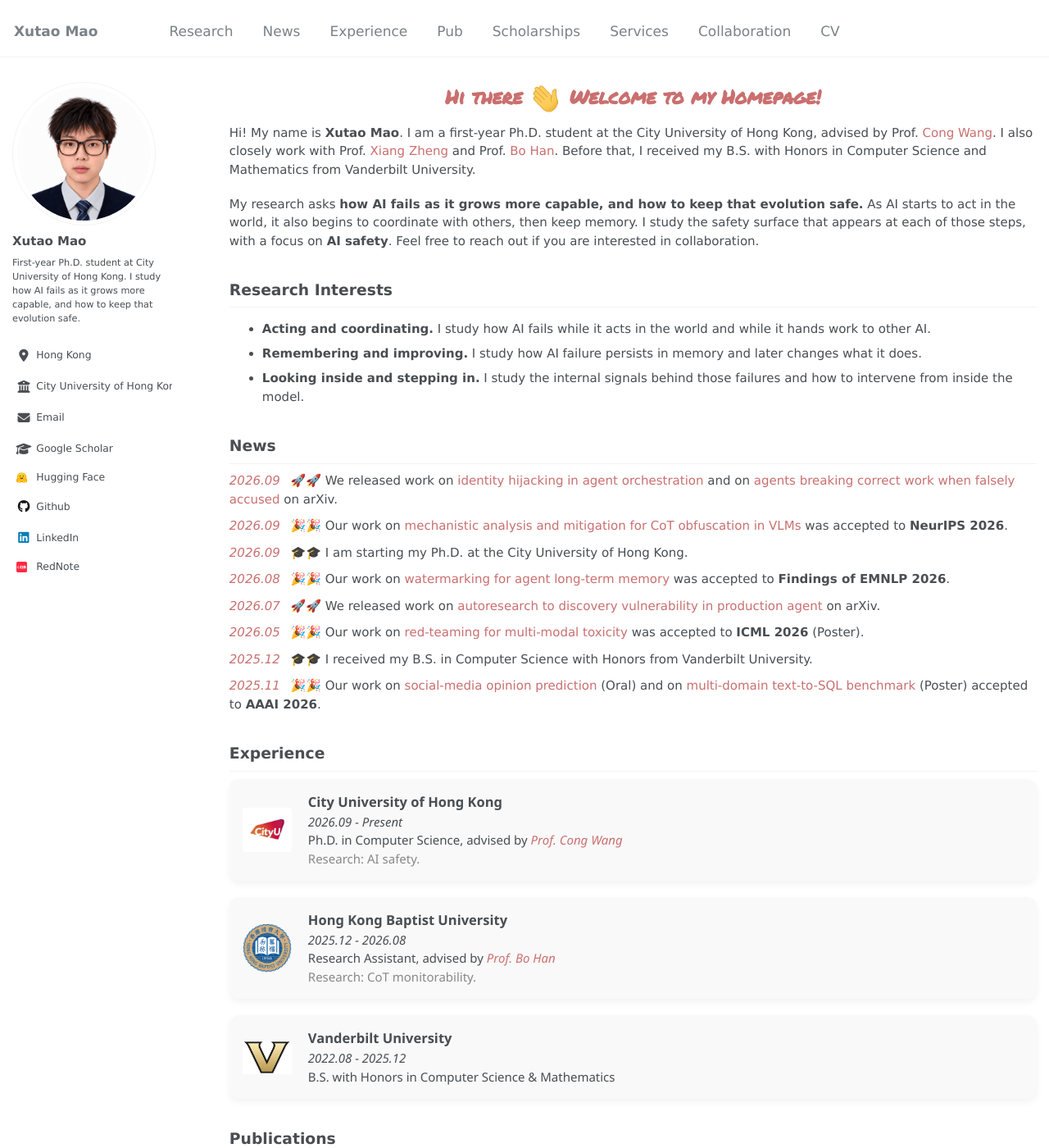
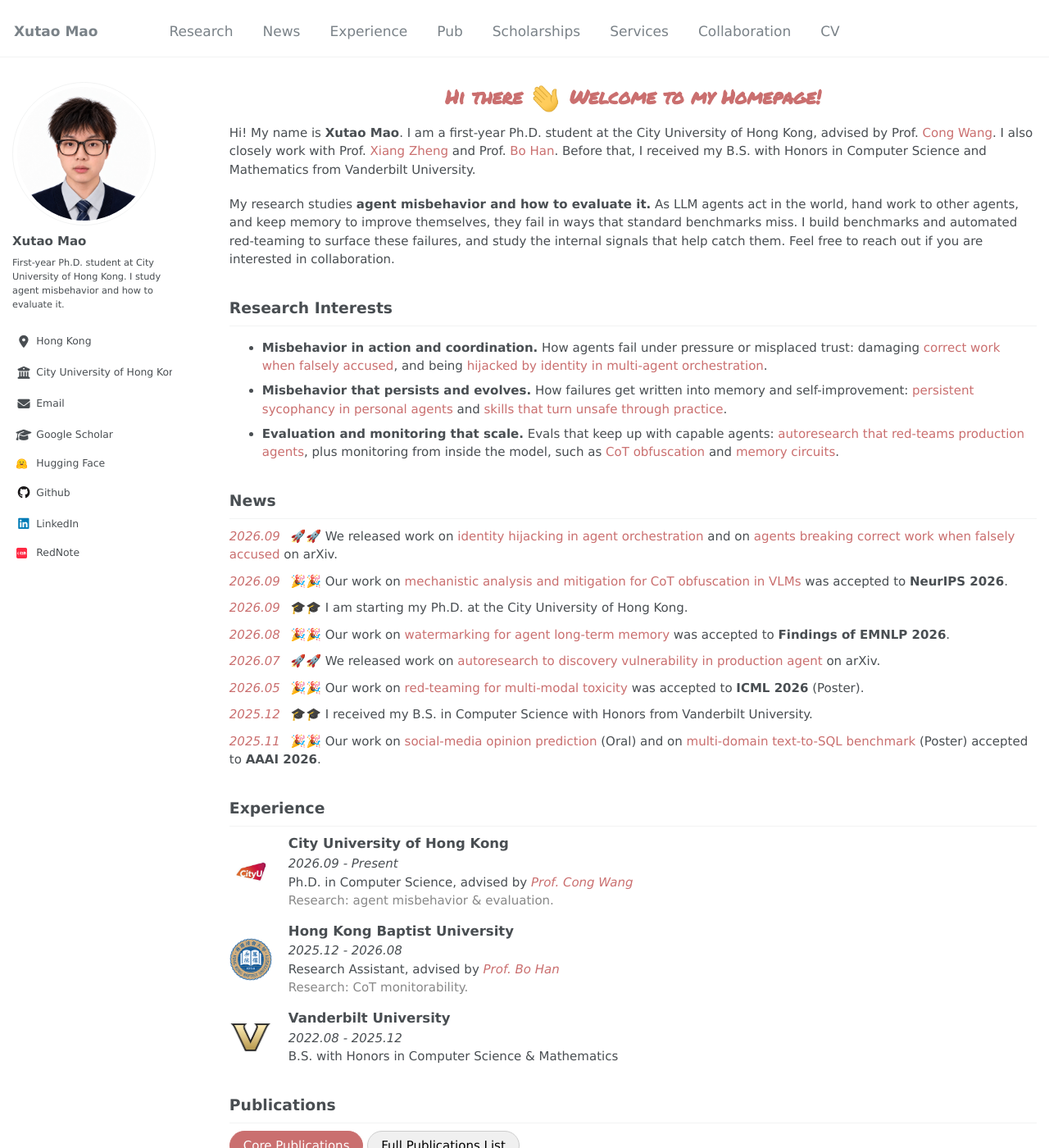
Before and after one commit to henrymao2004/henrymao2004.github.io, a Jekyll site: the page built from _pages/about.md, in a window 1280 px wide and 1400 px high. Shown: the whole window at 82% size. Built offline with Jekyll 4.4.1, drawn with Linux system fonts in a browser that asks for light colours; some web fonts are replaced; some of the changed text lies outside the part shown.

Commit message:
Refocus homepage on agent misbehavior & evaluation; flatten page style
Co-Authored-By: Claude Opus 5.5 <noreply@anthropic.com>

```diff
--- a/_config.yml
+++ b/_config.yml
@@ -2,7 +2,7 @@ locale                   : "en-US"
 title                    : "Xutao Mao"
 title_separator          : "-"
 name                     : "Xutao Mao"
-description              : &description "Xutao Mao, first-year Ph.D. student at City University of Hong Kong, working on trustworthy AI and AI safety."
+description              : &description "Xutao Mao, first-year Ph.D. student at City University of Hong Kong, working on agent misbehavior and evaluation."
 url                      : "https://henrymao2004.github.io"
 baseurl                  : ""
 repository               : "henrymao2004/henrymao2004.github.io"
@@ -11,7 +11,7 @@ author:
   avatar           : "bio.jpg"
   name             : "Xutao Mao"
   pronouns         :
-  bio              : "First-year Ph.D. student at City University of Hong Kong. I study how AI fails as it grows more capable, and how to keep that evolution safe."
+  bio              : "First-year Ph.D. student at City University of Hong Kong. I study agent misbehavior and how to evaluate it."
   location         : "Hong Kong"
   employer         : "City University of Hong Kong"
   uri              :
--- a/_pages/about.md
+++ b/_pages/about.md
@@ -11,13 +11,13 @@ redirect_from:
 
 Hi! My name is **Xutao Mao**. I am a first-year Ph.D. student at the City University of Hong Kong, advised by Prof. [Cong Wang](https://www.cs.cityu.edu.hk/~congwang/). I also closely work with Prof. [Xiang Zheng](https://x-zheng16.github.io) and Prof. [Bo Han](https://bhanml.github.io/). Before that, I received my B.S. with Honors in Computer Science and Mathematics from Vanderbilt University.
 
-My research asks **how AI fails as it grows more capable, and how to keep that evolution safe.** As AI starts to act in the world, it also begins to coordinate with others, then keep memory. I study the safety surface that appears at each of those steps, with a focus on **AI safety**. Feel free to reach out if you are interested in collaboration.
+My research studies **agent misbehavior and how to evaluate it.** As LLM agents act in the world, hand work to other agents, and keep memory to improve themselves, they fail in ways that standard benchmarks miss. I build benchmarks and automated red-teaming to surface these failures, and study the internal signals that help catch them. Feel free to reach out if you are interested in collaboration.
 
 Research Interests
 ------------------
-- **Acting and coordinating.** I study how AI fails while it acts in the world and while it hands work to other AI.
-- **Remembering and improving.** I study how AI failure persists in memory and later changes what it does.
-- **Looking inside and stepping in.** I study the internal signals behind those failures and how to intervene from inside the model.
+- **Misbehavior in action and coordination.** How agents fail under pressure or misplaced trust: damaging [correct work when falsely accused](https://arxiv.org/abs/2609.32616), and being [hijacked by identity in multi-agent orchestration](https://arxiv.org/abs/2609.32635).
+- **Misbehavior that persists and evolves.** How failures get written into memory and self-improvement: [persistent sycophancy in personal agents](https://arxiv.org/abs/2607.10526) and [skills that turn unsafe through practice](https://arxiv.org/abs/2608.12851).
+- **Evaluation and monitoring that scale.** Evals that keep up with capable agents: [autoresearch that red-teams production agents](https://arxiv.org/abs/2607.11698), plus monitoring from inside the model, such as [CoT obfuscation](https://arxiv.org/abs/2609.24243) and [memory circuits](https://arxiv.org/abs/2605.03354).
 
 News
 ---------------
@@ -45,7 +45,7 @@ Experience
           <strong>City University of Hong Kong</strong><br>
           <em>2026.09 - Present</em><br>
           Ph.D. in Computer Science, advised by <a href="https://www.cs.cityu.edu.hk/~congwang/"><em>Prof. Cong Wang</em></a><br>
-          <span style="color:#888;">Research: AI safety.</span>
+          <span style="color:#888;">Research: agent misbehavior &amp; evaluation.</span>
       </div>
   </div>
 
@@ -87,8 +87,8 @@ Publications
       <span class="pub-entry-authors"><strong>Xutao Mao</strong>*, Jianing Zhu*, Jinman Zhao, Tongliang Liu, Xiaowen Chu, Cong Wang&dagger;, Bo Han&dagger;</span>
       <em class="pub-entry-venue">Advances in Neural Information Processing Systems, 2026</em>
       <div class="pub-entry-links">
-        <a href="https://arxiv.org/abs/2609.24243" target="_blank">PAPER</a>
-        <a href="https://github.com/henrymao2004/tame" target="_blank">CODE</a>
+        <a href="https://arxiv.org/abs/2609.24243" target="_blank">Paper</a>
+        <a href="https://github.com/henrymao2004/tame" target="_blank">Code</a>
       </div>
     </div>
   </div>
@@ -102,8 +102,8 @@ Publications
       <span class="pub-entry-authors"><strong>Xutao Mao</strong>, Liangjie Zhao, Tao Liu, Xiang Zheng&dagger;, Hongying Zan, Cong Wang&dagger;</span>
       <em class="pub-entry-venue">Proceedings of the 43rd International Conference on Machine Learning, 2026</em>
       <div class="pub-entry-links">
-        <a href="https://arxiv.org/abs/2605.00699" target="_blank">PAPER</a>
-        <a href="https://github.com/henrymao2004/STARE" target="_blank">CODE</a>
+        <a href="https://arxiv.org/abs/2605.00699" target="_blank">Paper</a>
+        <a href="https://github.com/henrymao2004/STARE" target="_blank">Code</a>
       </div>
     </div>
   </div>
@@ -117,10 +117,10 @@ Publications
       <span class="pub-entry-authors"><strong>Xutao Mao</strong>*, Rui Qian*, Linghan Chen, Yudong Gao, Junchi Liao, Jiulin Cai, Jinman Zhao, Cong Wang&dagger;</span>
       <em class="pub-entry-venue">Preprint, 2026</em>
       <div class="pub-entry-links">
-        <a href="https://arxiv.org/abs/2609.32635" target="_blank">PAPER</a>
-        <a href="https://github.com/henrymao2004/agent-orchestration-safety" target="_blank">CODE</a>
-        <a href="https://henrymao2004.github.io/agent-orchestration-safety/" target="_blank">PROJECT</a>
-        <a href="https://huggingface.co/datasets/sevens2004/trustfork" target="_blank">DATASET</a>
+        <a href="https://arxiv.org/abs/2609.32635" target="_blank">Paper</a>
+        <a href="https://github.com/henrymao2004/agent-orchestration-safety" target="_blank">Code</a>
+        <a href="https://henrymao2004.github.io/agent-orchestration-safety/" target="_blank">Project</a>
+        <a href="https://huggingface.co/datasets/sevens2004/trustfork" target="_blank">Dataset</a>
       </div>
     </div>
   </div>
@@ -134,10 +134,10 @@ Publications
       <span class="pub-entry-authors"><strong>Xutao Mao</strong>*, Rui Qian*, Longxiang Wang, Xinjian Yi, Mingxuan Li, Linghan Chen, Yudong Gao, Xiang Zheng&dagger;, Cong Wang&dagger;</span>
       <em class="pub-entry-venue">Preprint, 2026</em>
       <div class="pub-entry-links">
-        <a href="https://arxiv.org/abs/2609.32616" target="_blank">PAPER</a>
-        <a href="https://github.com/henrymao2004/agent-over-correction" target="_blank">CODE</a>
-        <a href="https://henrymao2004.github.io/agent-over-correction/" target="_blank">PROJECT</a>
-        <a href="https://huggingface.co/datasets/sevens2004/cave_bench" target="_blank">DATASET</a>
+        <a href="https://arxiv.org/abs/2609.32616" target="_blank">Paper</a>
+        <a href="https://github.com/henrymao2004/agent-over-correction" target="_blank">Code</a>
+        <a href="https://henrymao2004.github.io/agent-over-correction/" target="_blank">Project</a>
+        <a href="https://huggingface.co/datasets/sevens2004/cave_bench" target="_blank">Dataset</a>
       </div>
     </div>
   </div>
@@ -151,9 +151,9 @@ Publications
       <span class="pub-entry-authors"><strong>Xutao Mao</strong>, Rui Qian, Xiang Zheng&dagger;, Cong Wang&dagger;</span>
       <em class="pub-entry-venue">Preprint, 2026</em>
       <div class="pub-entry-links">
-        <a href="https://arxiv.org/abs/2607.11698" target="_blank">PAPER</a>
-        <a href="https://github.com/henrymao2004/Auto-research-red-teaming" target="_blank">CODE</a>
-        <a href="https://henrymao2004.github.io/Auto-research-red-teaming/" target="_blank">PROJECT</a>
+        <a href="https://arxiv.org/abs/2607.11698" target="_blank">Paper</a>
+        <a href="https://github.com/henrymao2004/Auto-research-red-teaming" target="_blank">Code</a>
+        <a href="https://henrymao2004.github.io/Auto-research-red-teaming/" target="_blank">Project</a>
       </div>
     </div>
   </div>
@@ -273,7 +273,7 @@ Collaboration
 <div class="collaboration-card">
   <div class="collaboration-copy">
     <strong>Let's discuss ideas and build something meaningful together.</strong>
-    <p>I'm always happy to discuss new research ideas and explore potential collaborations, especially around AI safety as AI grows more capable. If our interests overlap, feel free to reach out.</p>
+    <p>I'm always happy to discuss new research ideas and explore potential collaborations, especially around agent misbehavior and evaluation. If our interests overlap, feel free to reach out.</p>
   </div>
   <a class="collaboration-email" href="mailto:xutao.henry.mao@gmail.com" aria-label="Email Xutao Mao at xutao.henry.mao@gmail.com">
     <i class="fas fa-envelope" aria-hidden="true"></i>
--- a/assets/css/home.css
+++ b/assets/css/home.css
@@ -520,3 +520,79 @@
         text-decoration: underline;
         text-underline-offset: 2px;
     }
+
+
+
+
+/* ===== Flat, Yang-Song-style overrides (2026.11) ===== */
+/* Publications: no card frame, pill column + text column */
+.publication-card,
+.publication-card:hover {
+    border: none;
+    box-shadow: none;
+    background: transparent;
+    padding: 0;
+    margin-bottom: 26px;
+}
+.pub-entry { gap: 24px; padding: 0; }
+.pub-venue-col {
+    flex: 0 0 96px;
+    display: flex;
+    flex-direction: column;
+    gap: 8px;
+}
+.pub-venue-pill {
+    flex: 0 0 96px;
+    border-radius: 6px;
+    padding: 5px 6px;
+    font-size: 13px;
+}
+.pub-venue-col .pub-venue-pill { flex: none; }
+.pub-venue-sub {
+    border: 1.5px solid #ca6f6f;
+    color: #ca6f6f;
+    background: #fff;
+    border-radius: 6px;
+    padding: 3px 6px;
+    font-size: 13px;
+    font-weight: 700;
+    text-align: center;
+}
+.pub-entry-title { font-size: 17px; font-weight: 600; }
+.pub-entry-note {
+    display: block;
+    margin-top: 4px;
+    color: #ca6f6f;
+    font-size: 15px;
+}
+.pub-entry-links a {
+    border: 1px solid #202124;
+    border-radius: 4px;
+    padding: 2px 10px;
+    font-size: 13px;
+    letter-spacing: 0;
+    text-transform: none;
+}
+
+/* Experience: flat rows instead of shadowed cards */
+.experience-container { gap: 14px; }
+.experience-card,
+.experience-card:hover {
+    background: transparent;
+    box-shadow: none;
+    border-radius: 0;
+    padding: 0;
+}
+.experience-logo { width: 52px; height: 52px; }
+.experience-info { font-family: inherit; }
+
+/* Collaboration: plain block with accent rule */
+.collaboration-card {
+    background: transparent;
+    box-shadow: none;
+    border: none;
+    border-left: 3px solid #ca6f6f;
+    border-radius: 0;
+    padding: 6px 0 6px 18px;
+}
+.collaboration-email { box-shadow: none; }
```
